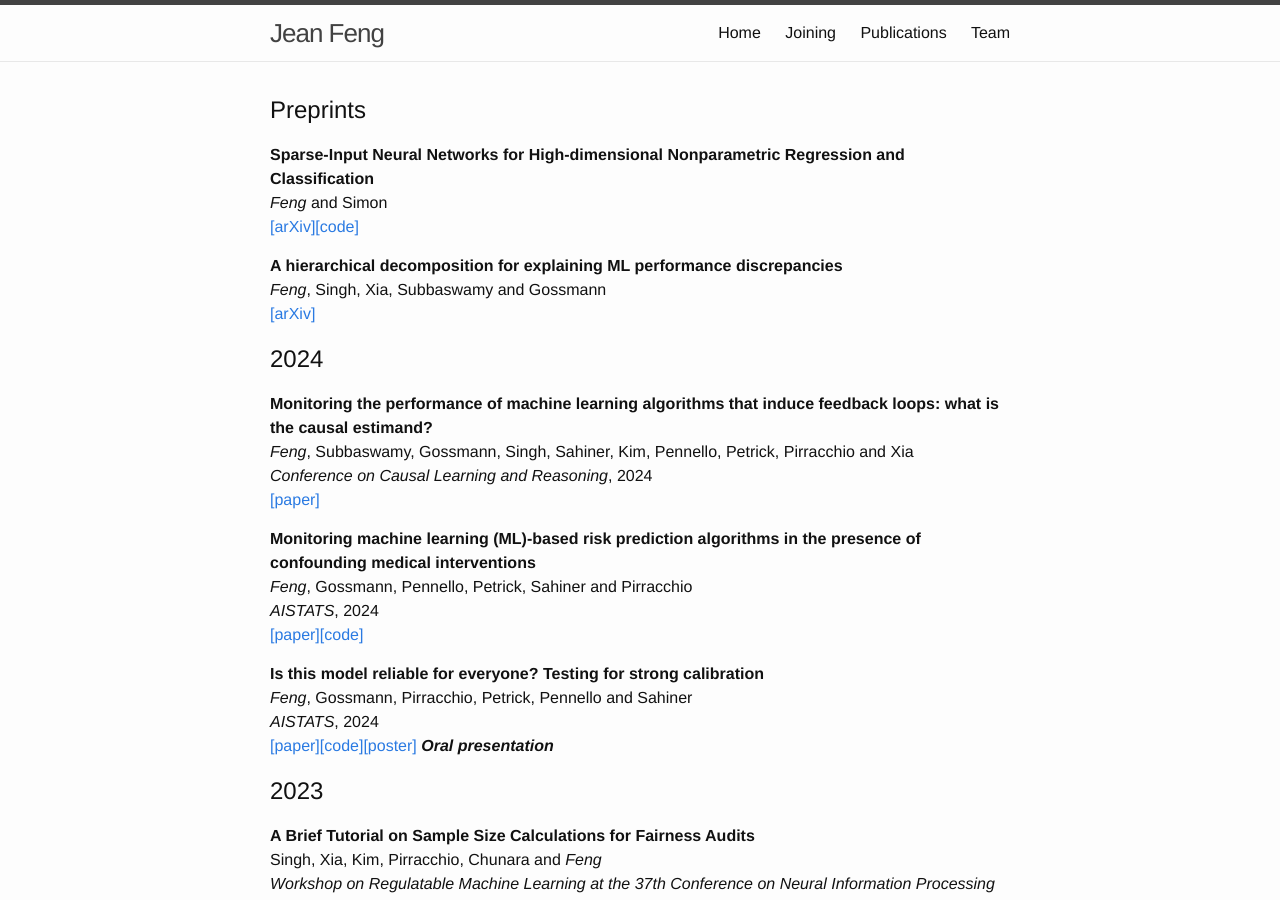
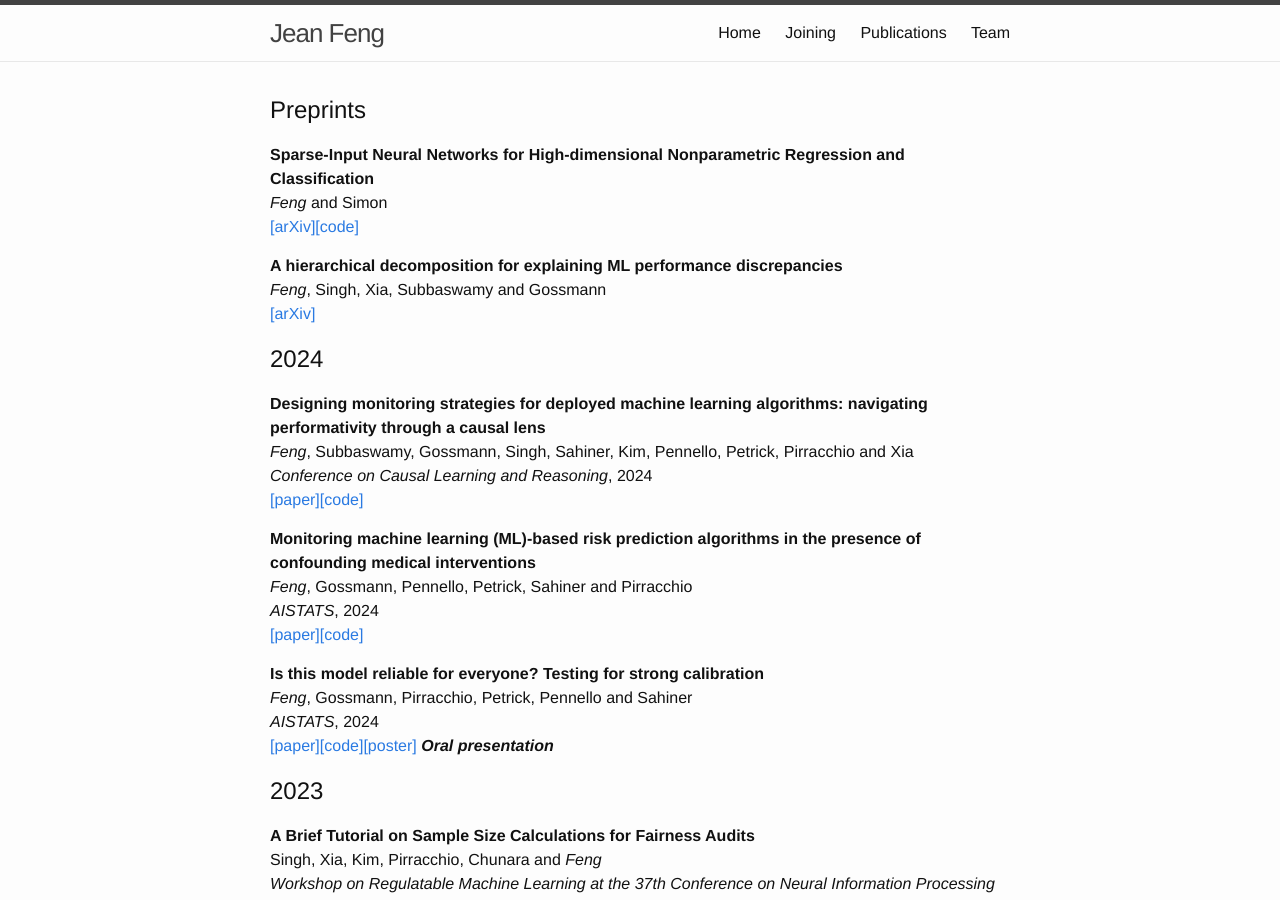
Before and after one commit to jjfeng/jjfeng.github.io, a Jekyll site: the page built from publications.md, in a window 1280 px wide and 900 px high. Built offline with Jekyll 4.4.1, drawn with Linux system fonts in a browser that asks for light colours.

Commit message:
update pubs

```diff
--- a/generate_publications.py
+++ b/generate_publications.py
@@ -16,6 +16,7 @@ SOFTWARE_DICT = {
     "selective prediction-set models with coverage guarantees": "https://github.com/jjfeng/pc_SPS",
     "sequential algorithmic modification with test data reuse": "https://github.com/jjfeng/adaptive_SRGP",
     "is this model reliable for everyone? testing for strong calibration": "https://github.com/jjfeng/testing_strong_calibration",
+    "designing monitoring strategies for deployed machine learning algorithms: navigating performativity through a causal lens": "https://github.com/jjfeng/monitoring_causally",
 }
 TALK_DICT = {
     "towards a post-market monitoring framework for machine learning-based medical devices: a case study": "postmarket_monitoring_talk_short.pdf",
--- a/publications.md
+++ b/publications.md
@@ -12,10 +12,10 @@ title: Publications
 [\[arXiv\]](https://arxiv.org/abs/2402.14254)
 
 ## 2024
-**Monitoring the performance of machine learning algorithms that induce feedback loops: what is the causal estimand?**<br />
+**Designing monitoring strategies for deployed machine learning algorithms: navigating performativity through a causal lens**<br />
 *Feng*, Subbaswamy, Gossmann, Singh, Sahiner, Kim, Pennello, Petrick, Pirracchio and Xia<br />
 *Conference on Causal Learning and Reasoning*, 2024<br />
-[\[paper\]](http://arxiv.org/abs/2311.11463)
+[\[paper\]](http://arxiv.org/abs/2311.11463)[\[code\]](https://github.com/jjfeng/monitoring_causally)
 
 **Monitoring machine learning (ML)-based risk prediction algorithms in the presence of confounding medical interventions**<br />
 *Feng*, Gossmann, Pennello, Petrick, Sahiner and Pirracchio<br />
```
Also changed, not shown: 1 other file.
